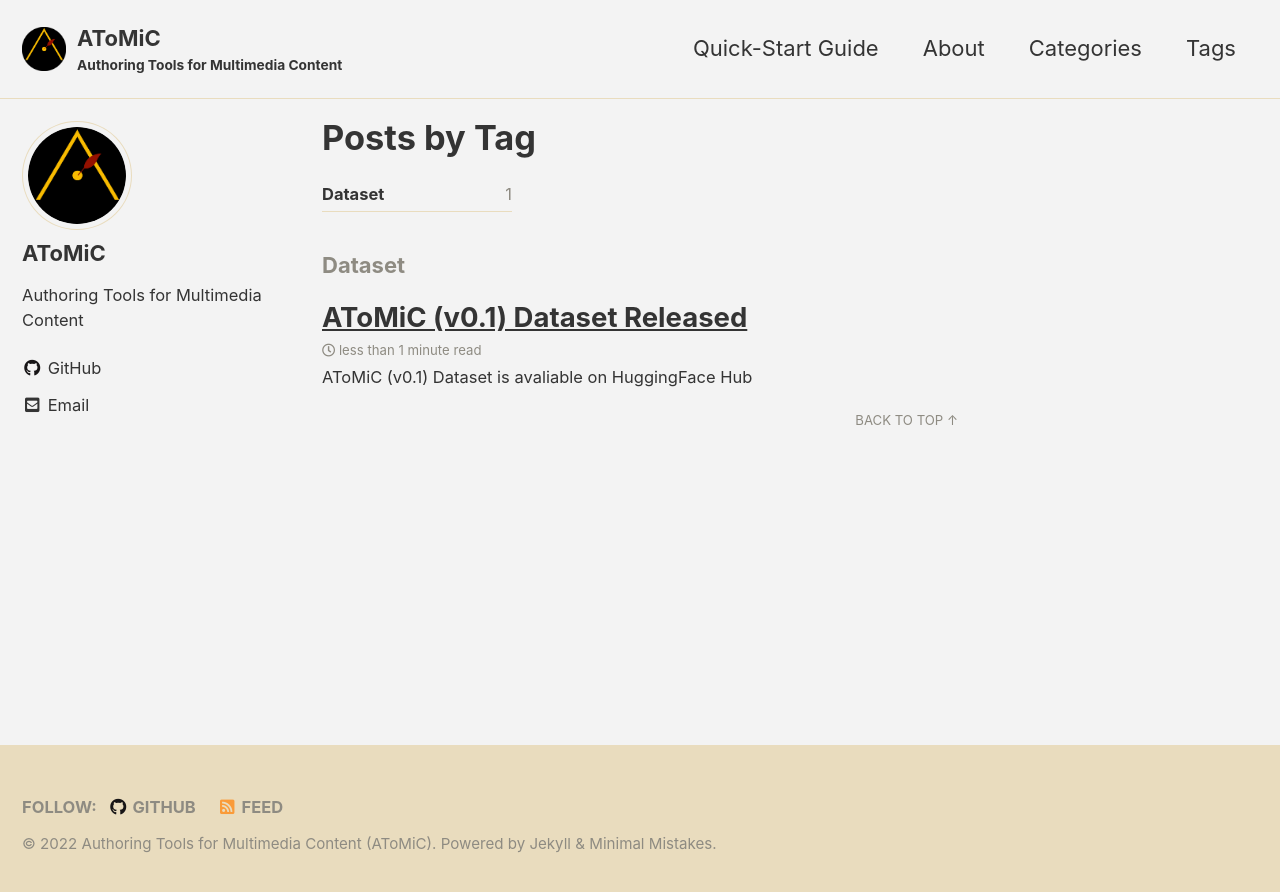
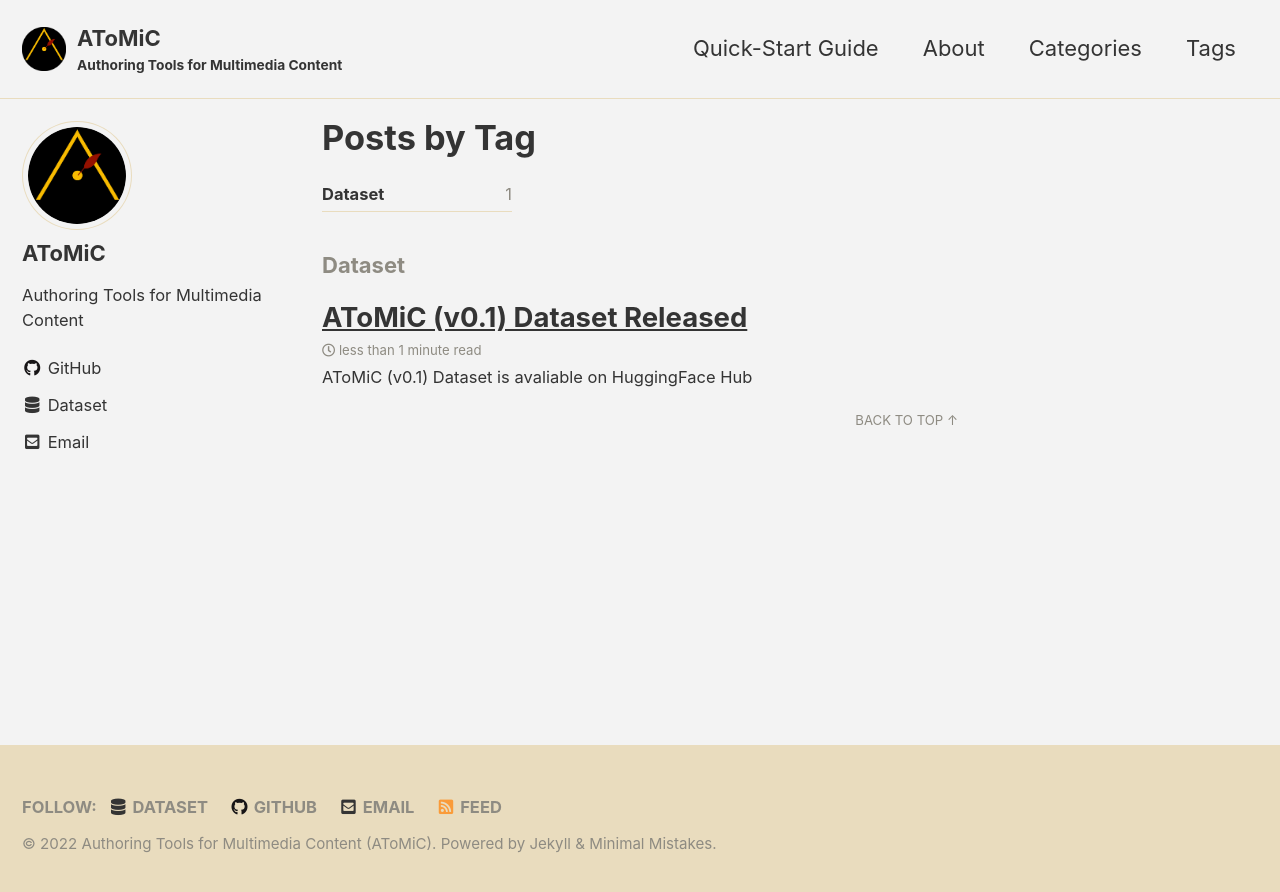
Before and after one commit to TREC-AToMiC/trec-atomic.github.io, a Jekyll site: the page built from docs/_pages/tag-archive.md, in a window 1280 px wide. Shown: the top 892 px of the page. Built offline with Jekyll 4.4.1, drawn with Linux system fonts in a browser that asks for light colours; cached includes are drawn as plain includes.

Commit message:
minor tweak

```diff
--- a/docs/_config.yml
+++ b/docs/_config.yml
@@ -126,22 +126,25 @@
     - label: "GitHub"
       icon: "fab fa-fw fa-github"
       url: "https://github.com/TREC-AToMiC"
-    - label: "Instagram"
-      icon: "fab fa-fw fa-instagram"
-      # url: "https://instagram.com/"
+    - label: "Dataset"
+      icon: "fas fa-fw fa-database"
+      url: "https://huggingface.co/organizations/TREC-AToMiC"
 
 # Site Footer
 footer:
   links:
+    - label: "Dataset"
+      icon: "fas fa-fw fa-database"
+      url: "https://huggingface.co/TREC-AToMiC"
     - label: "Twitter"
       icon: "fab fa-fw fa-twitter-square"
       # url:
     - label: "GitHub"
       icon: "fab fa-fw fa-github"
       url: "https://github.com/TREC-AToMiC"
-    - label: "GitLab"
-      icon: "fab fa-fw fa-gitlab"
-      # url:
+    - label: "Email"
+      icon: "fas fa-fw fa-envelope-square"
+      url: "mailto:trec-atomic-organizers@googlegroups.com"
     - label: "Bitbucket"
       icon: "fab fa-fw fa-bitbucket"
       # url:
```
